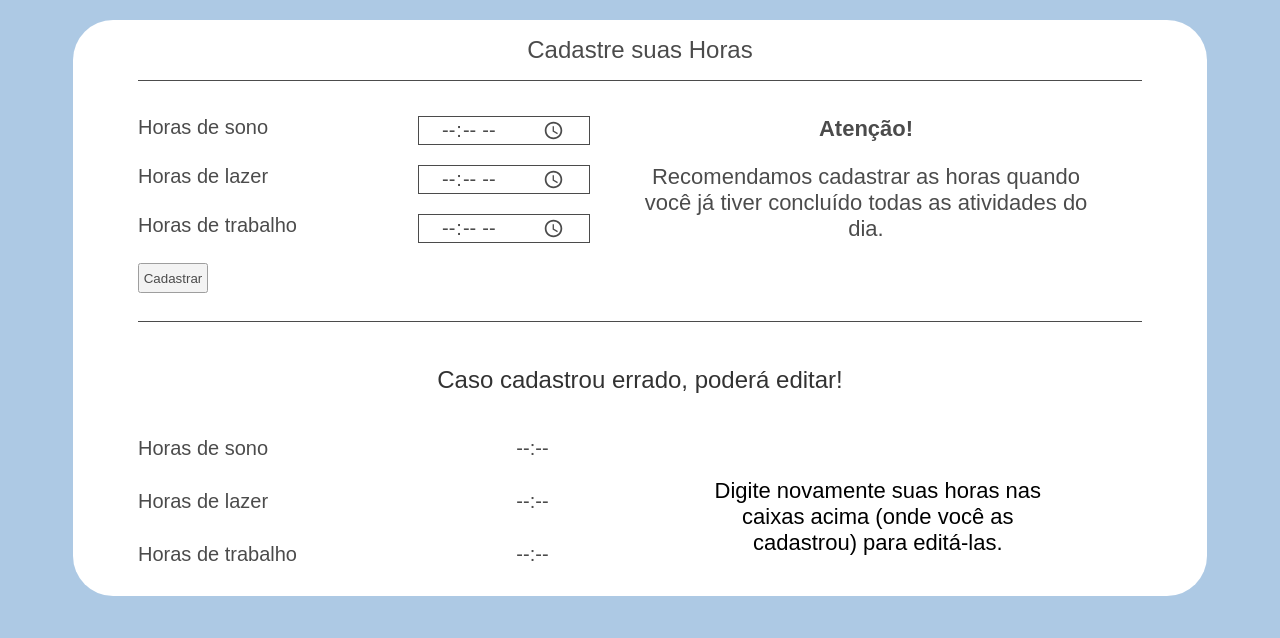
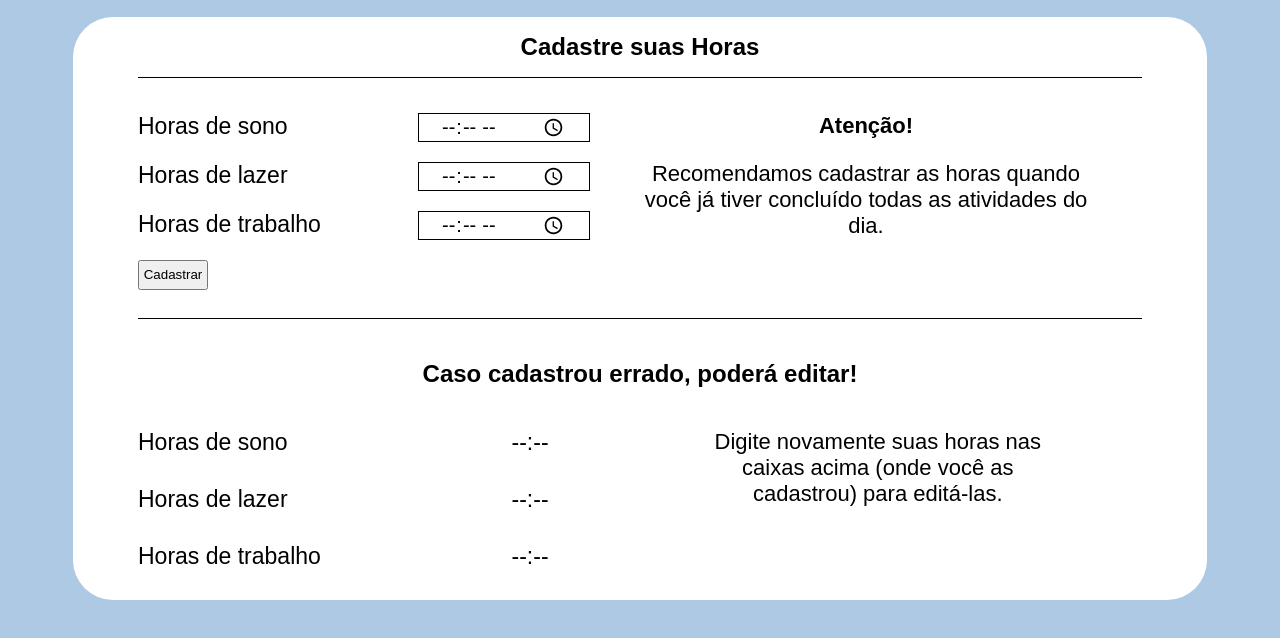
Before and after one commit to brenogazaniga/projeto, a website: page pages/TelaCadastroHoras.html in a window 1280 px wide. Shown: the part 92-730 px from the top of the page. Drawn offline with Linux system fonts and the light colour scheme; no server answers.

Commit message:
mudando fontes

```diff
--- a/assets/css/TelaCadastrarHoras.css
+++ b/assets/css/TelaCadastrarHoras.css
@@ -33,17 +33,15 @@
   display: flex;
   justify-content: center;
   align-items: center;
-  opacity: 80%;
   font-size: 24px;
   border-bottom: solid 1px;
-  opacity: 70%;
+  font-weight: bold;
 }
 
 .cadastro-de-horas {
   width: 100%;
   height: 240px;
   border-bottom: solid 1px;
-  opacity: 70%;
   display: flex;
 }
 
@@ -68,7 +66,7 @@
   display: flex;
   width: 100%;
   justify-content: space-between;
-  font-size: 20px;
+  font-size: 23px;
   padding-bottom: 20px;
 }
 
@@ -82,7 +80,7 @@ input {
   display: flex;
   width: 100%;
   justify-content: space-between;
-  font-size: 20px;
+  font-size: 23px;
   padding-bottom: 20px;
 }
 
@@ -90,7 +88,7 @@ input {
   display: flex;
   width: 100%;
   justify-content: space-between;
-  font-size: 20px;
+  font-size: 23px;
   padding-bottom: 20px;
 }
 
@@ -129,12 +127,12 @@ input[type="time"] {
 
 .titulo-editar-horas {
   width: 100%;
-  height: 115px;
+  height: 110px;
   display: flex;
   justify-content: center;
   align-items: center;
   font-size: 24px;
-  opacity: 80%;
+  font-weight: bold;
 }
 
 .mostrar-horas-atividade {
@@ -144,16 +142,14 @@ input[type="time"] {
 .mostrar-horas {
   display: flex;
   justify-content: space-between;
-  font-size: 20px;
+  font-size: 23px;
   padding-bottom: 30px;
-  opacity: 70%;
 }
 
 .texto-explicando-editar {
   display: flex;
   width: 40%;
   justify-content: center;
-  align-items: center;
   padding-left: 165px;
   padding-right: 100px;
   text-align: center;
--- a/assets/css/suporte.css
+++ b/assets/css/suporte.css
@@ -37,7 +37,7 @@ main {
   border: solid #6b9ac4 4px;
   width: 80%;
   border-radius: 40px;
-  background-color: #dde3f9;
+  background-color: #adc9e4;
   display: flex;
 
 
@@ -64,7 +64,7 @@ main {
   p {
     font-size: 25px;
     font-family: Arial, Helvetica, sans-serif;
-    color: #6b9ac4;
+    color: #475867;
   }
 }
 
@@ -125,7 +125,7 @@ main {
   font-size: 20pt;
   font-family: Arial, Helvetica, sans-serif;
   padding: 10px;
-  color: #6b9ac4;
+  color: #436381;
 }
 
 @media screen and (max-width: 1275px) {
```
